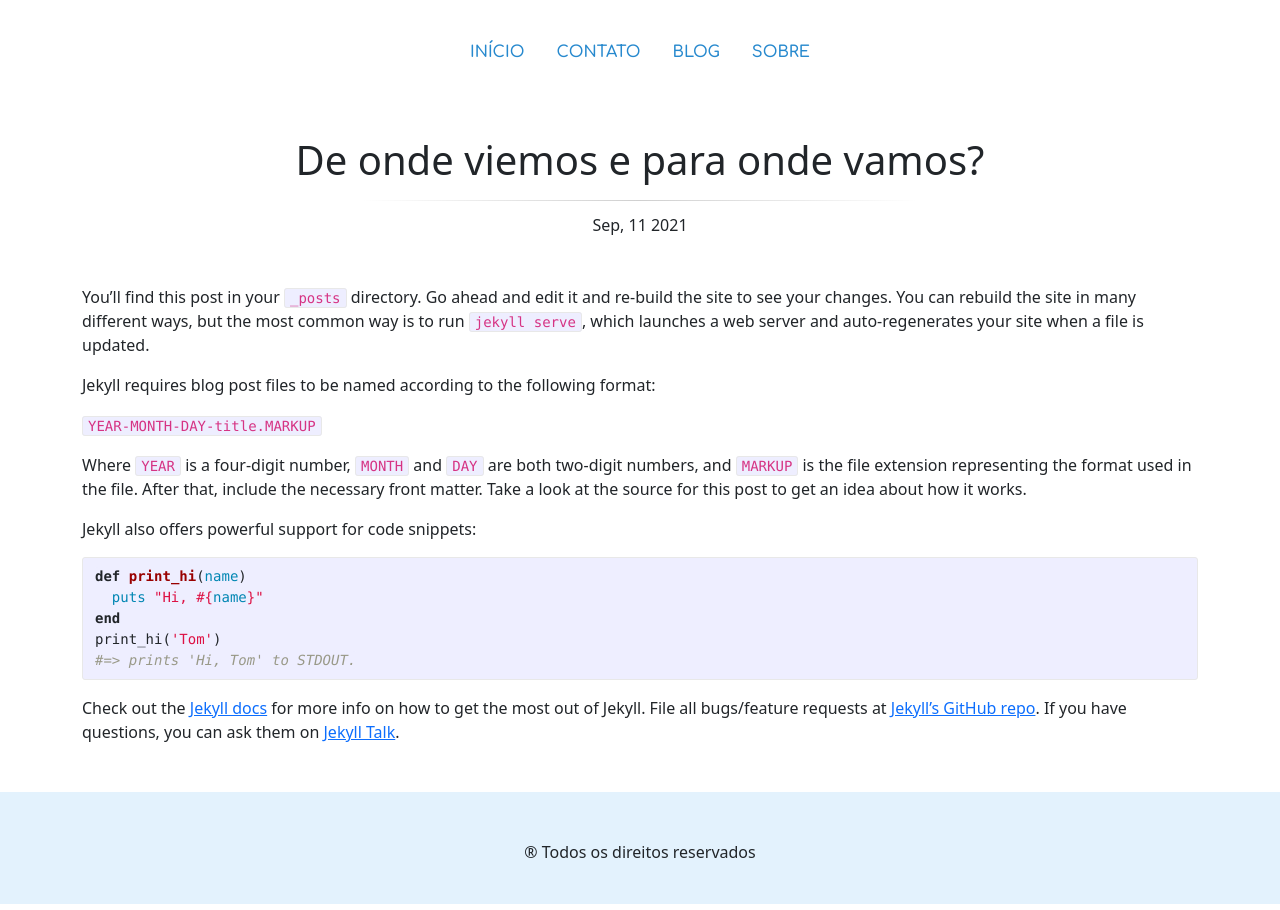
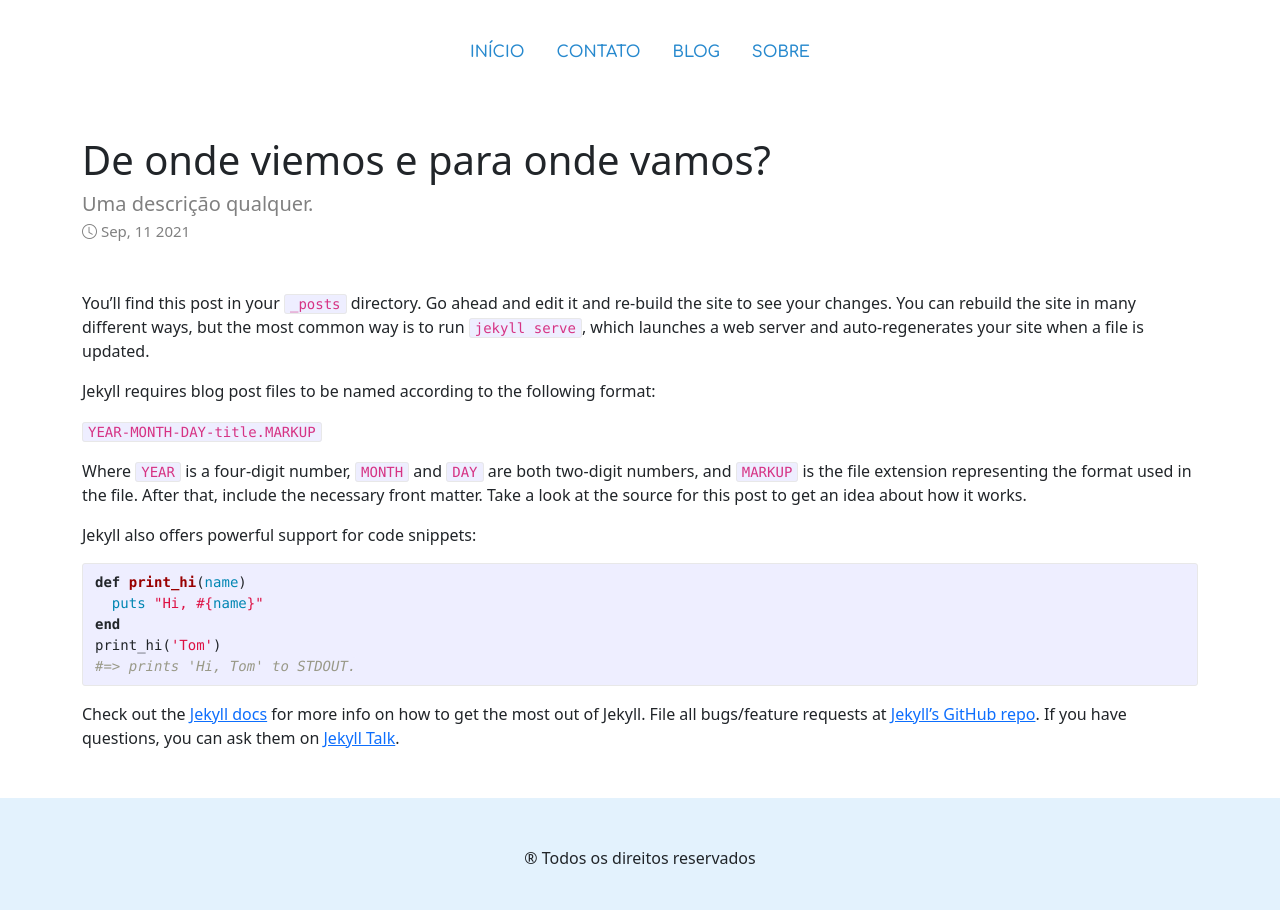
Before and after one commit to neylonsantos/contramare, a Jekyll site: the page built from _posts/2021-09-11-welcome-to-jekyll.markdown, in a window 1280 px wide. Built offline with Jekyll 4.4.1, drawn with Linux system fonts in a browser that asks for light colours.

Commit message:
Fix names of html

```diff
--- a/_includes/apresentation.html
+++ b/_includes/apresentation.html
@@ -1,7 +1,10 @@
 <div class="d-flex flex-column align-items-center">
   <div class="apresentation d-flex flex-column align-items-center">
     <img src="/assets/base/contramare-logo-icon-name-dark-2.svg" class="img-fluid pb-5" width="650px" height="auto" alt="">
-    <p>Lorem ipsum dolor sit amet, consectetur adipisicing elit. Eius provident quas voluptatem aliquam iste expedita, hic ea deleniti itaque voluptas, odit neque obcaecati atque consequuntur perferendis deserunt earum tempora maxime!</p>
+    <p class="mb-2">Lorem ipsum dolor sit amet, consectetur adipisicing elit. Eius provident quas voluptatem aliquam iste expedita, hic ea deleniti itaque voluptas, odit neque obcaecati atque consequuntur perferendis deserunt earum tempora maxime!</p>
+
+    <hr class="mb-3">
+
     <div class="socialIcons container d-flex flex-row justify-content-evenly">
         <p style="font-size: 25px;"><i class="bi bi-instagram"></i></p>
         <p style="font-size: 25px;"><i class="bi bi-facebook"></i></p>
--- a/_includes/lastpublications.html
+++ b/_includes/lastPublications.html
@@ -8,7 +8,7 @@
     <div class="card-body">
       <div class="d-flex justify-content-between">
         <a href="{{ post.url }}"> <h5 class="card-title"> {{ post.title }}</h5> </a>
-        <p class="card-text"> <small class="text-muted"> <i class="bi bi-stopwatch"></i> {{ post.date | date: "%b, %-d %-Y" }}</small></p>
+        <p class="card-text"> <small class="text-muted"> <i class="bi bi-clock"></i> {{ post.date | date: "%b, %-d %-Y" }}</small></p>
       </div>
       <p class="card-text mb-2">{{ post.description }}</p>
       <p class="category"> {{ post.categories }} </p>
--- /dev/null
+++ b/_includes/postDetails.html
@@ -0,0 +1,6 @@
+<div class="d-flex flex-column mt-5 mb-5">
+  <h1 class="mb-0"> {{ page.title }} </h1>
+  <!-- <hr> -->
+  <h2 class="mt-2 mb-1 pl-5" style="font-size: 20px; color: gray;"> {{ page.description }}</h2>
+  <time style="color: gray; font-size: 15px;"> <i class="bi bi-clock"></i> {{ page.date | date: "%b, %-d %-Y"}} </time>
+</div>
--- a/_includes/postdetails.html
+++ /dev/null
@@ -1,6 +0,0 @@
-<div class="d-flex flex-column align-items-center text-center mt-5 mb-5">
-  <h1 class="mb-0"> {{ page.title }} </h1>
-  <hr>
-  <h3 class="mt-2 mb-1"> {{ page.description }}</h3>
-  <time> {{ page.date | date: "%b, %-d %-Y"}} </time>
-</div>
--- a/_layouts/default.html
+++ b/_layouts/default.html
@@ -8,7 +8,7 @@
 
     {% include apresentation.html %}
 
-    {% include lastpublications.html %}
+    {% include lastPublications.html %}
 
   </div>
 
--- a/_layouts/post.html
+++ b/_layouts/post.html
@@ -5,7 +5,8 @@
   {% include header.html %}
 
   <div class="main container">
-    {% include postdetails.html %}
+
+    {% include postDetails.html %}
 
     {{ content }}
 
--- a/_posts/2021-09-11-welcome-to-jekyll.markdown
+++ b/_posts/2021-09-11-welcome-to-jekyll.markdown
@@ -3,7 +3,7 @@ layout: post
 title: "De onde viemos e para onde vamos?"
 date: 2021-09-11 16:14:39 -0300
 categories: jekyll
-# description: Uma descrição qualquer.
+description: Uma descrição qualquer.
 ---
 You’ll find this post in your `_posts` directory. Go ahead and edit it and re-build the site to see your changes. You can rebuild the site in many different ways, but the most common way is to run `jekyll serve`, which launches a web server and auto-regenerates your site when a file is updated.
 
--- a/assets/css/main.css
+++ b/assets/css/main.css
@@ -34,6 +34,10 @@
 @media(max-width: 768px){
   .main .lastPublications .card {
     width: 100%;
+  }
+
+  .main .lastPublications{
+    margin-top: 100px;
   }
 }
 
```
Also changed, not shown: _layouts/page.html (+18 -0 lines).
